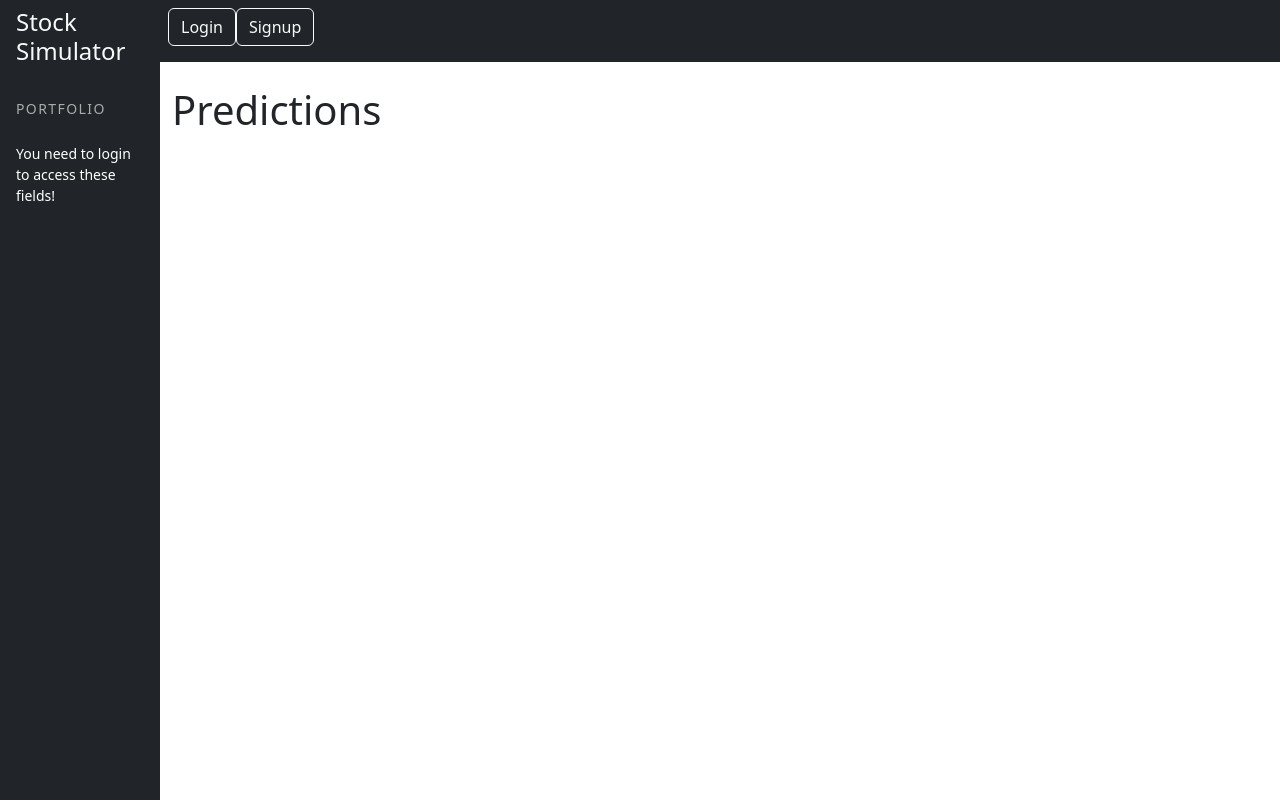
After one commit to eiriniretzepi/Stock_Simulator, a Django app: template simulator/predictions/templates/predictions.html in a window 1280 px wide. The commit adds this page. Run offline with Django 3.2, Linux system fonts and the light colour scheme; the template is opened without the code that fills it, so the values that code supplies are empty.

Commit message:
add stock prediction app

```diff
--- /dev/null
+++ b/simulator/predictions/templates/predictions.html
@@ -0,0 +1,10 @@
+{% extends "base.html" %}
+
+{% block content %}
+
+<h1>Predictions</h1>
+
+
+
+
+{% endblock %}
--- /dev/null
+++ b/simulator/predictions/urls.py
@@ -0,0 +1,6 @@
+from django.urls import path, include
+from . import views
+
+urlpatterns = [
+    path('predictions', views.predictions, name="predictions"),
+]
--- a/simulator/predictions/views.py
+++ b/simulator/predictions/views.py
@@ -1,3 +1,5 @@
 from django.shortcuts import render
 
-# Create your views here.
+
+def predictions(request):
+    return render(request, 'predictions.html', {})
--- a/simulator/simulator/settings.py
+++ b/simulator/simulator/settings.py
@@ -39,6 +39,7 @@ INSTALLED_APPS = [
     # apps
     'home',
     'stocks',
+    'predictions',
 ]
 
 MIDDLEWARE = [
--- a/simulator/simulator/urls.py
+++ b/simulator/simulator/urls.py
@@ -5,4 +5,5 @@ urlpatterns = [
     path('admin/', admin.site.urls),
     path('', include('home.urls')),
     path('stocks/', include('stocks.urls')),
+    path('predictions/', include('predictions.urls')),
 ]
--- a/simulator/static/templates/base.html
+++ b/simulator/static/templates/base.html
@@ -39,7 +39,7 @@
       <a href="#" class="nav-link text-dark font-italic bg-light">Transactions</a>
     </li>
     <li class="nav-item">
-      <a href="#" class="nav-link text-dark font-italic bg-light">Stock Prediction</a>
+      <a href="{% url 'predictions'%}" class="nav-link text-dark font-italic bg-light">Stock Prediction</a>
     </li>
     <li class="nav-item">
       <a href="#" class="nav-link text-dark font-italic bg-light">Newsfeed</a>
```
